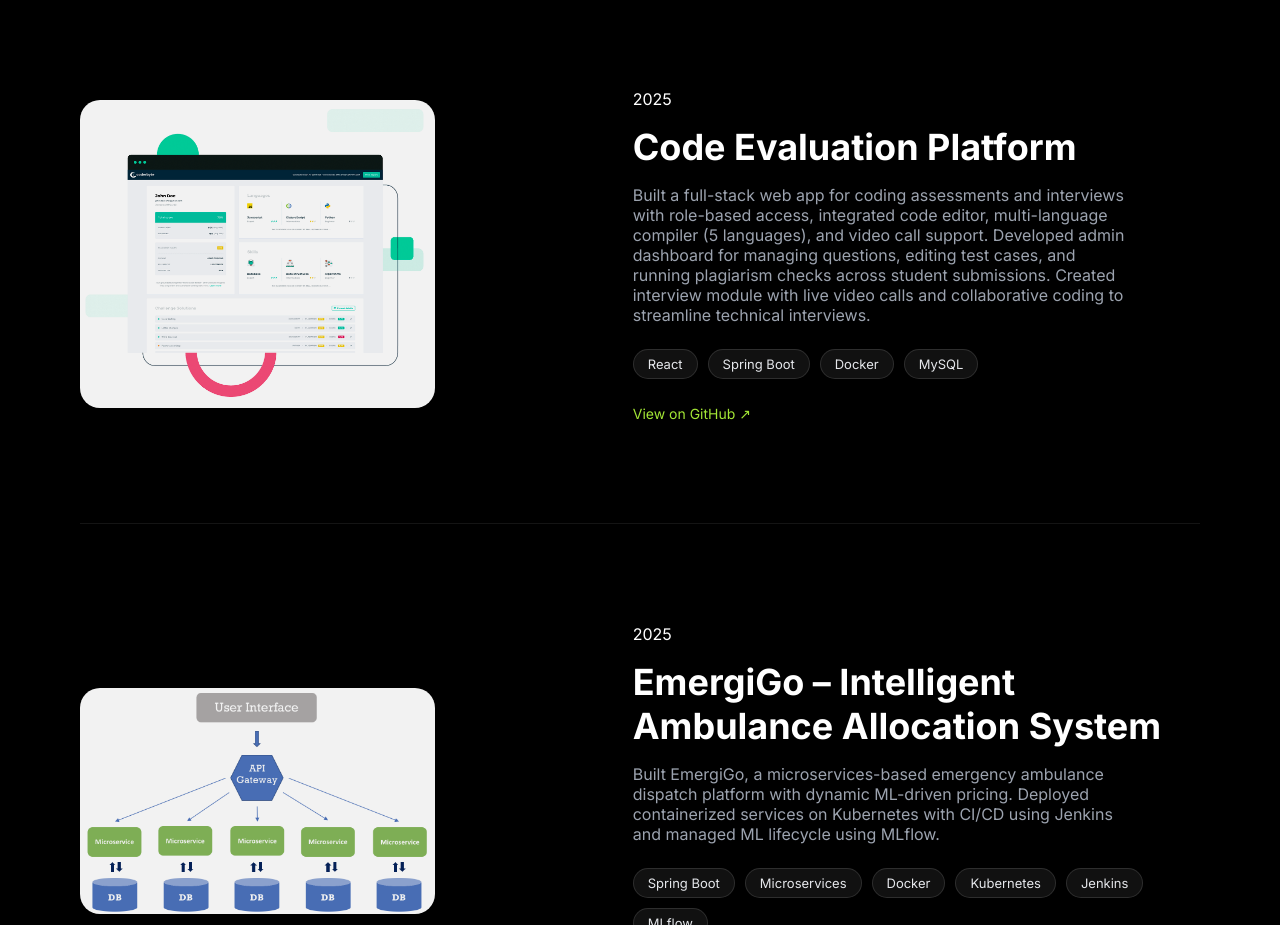
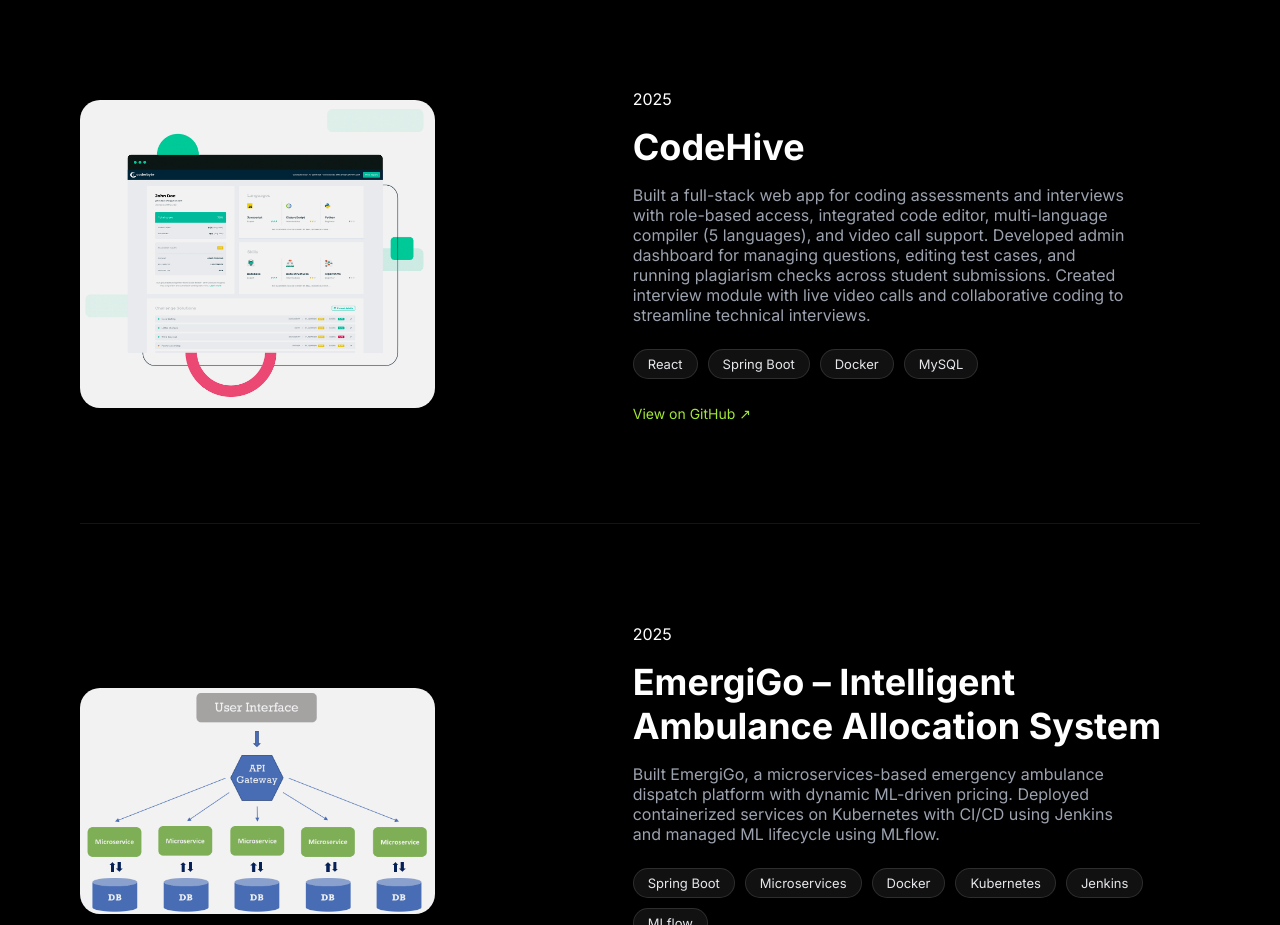
Before and after one commit to siddeshwar-kagatikar/portfolio, a React (Vite) app: page / in a window 1280 px wide. Shown: the part 1780-2705 px from the top of the page. Built offline with nearby package versions, Linux system fonts and the light colour scheme.

Commit message:
added projects

```diff
--- a/src/components/Projects.jsx
+++ b/src/components/Projects.jsx
@@ -15,7 +15,7 @@ function Projects() {
         {/* RIGHT: TEXT */}
         <div className="project-info">
           <span className="year">2025</span>
-          <h3>Code Evaluation Platform</h3>
+          <h3>CodeHive</h3>
 
           <p>
             Built a full-stack web app for coding assessments and interviews with role-based access, integrated code
@@ -32,7 +32,7 @@ function Projects() {
           </div>
 
           <a
-            href="https://github.com/your-username/code-evaluator"
+            href="https://github.com/siddeshwar-kagatikar/codeHive.git"
             target="_blank"
             className="project-link"
           >
```
